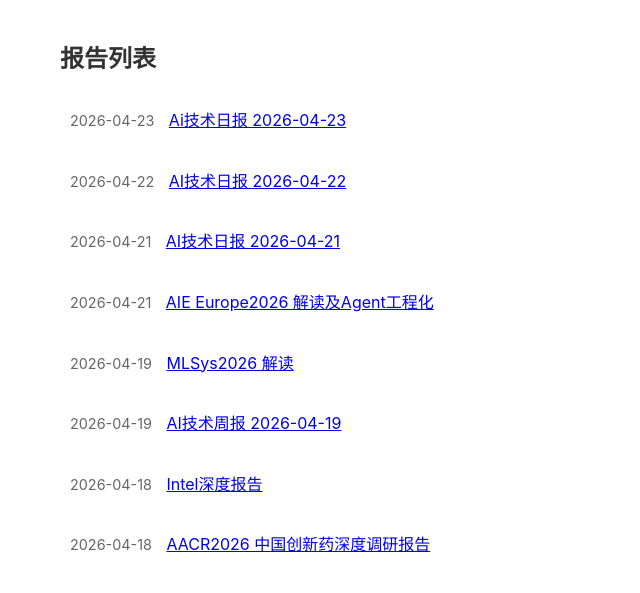
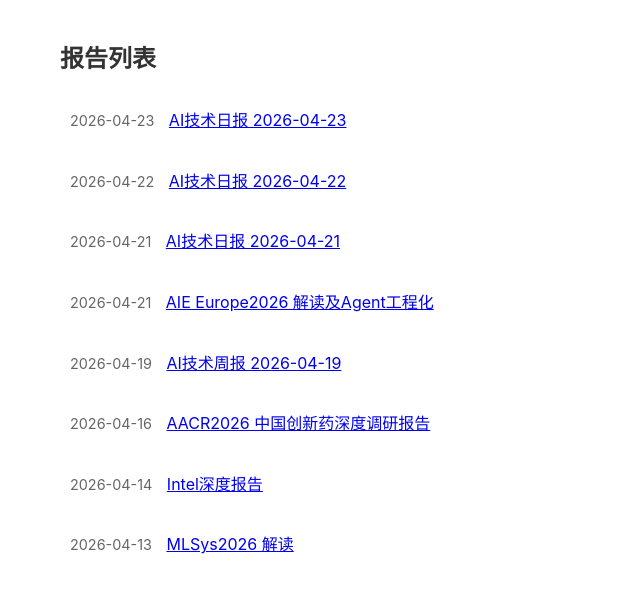
Before and after one commit to coodoing/reports, a Jekyll site: the page built from index.md, in a window 1280 px wide. Shown: the top 593 px of the page, without its empty margins (0-640 px from the left). Built offline with Jekyll 4.4.1, drawn with Linux system fonts in a browser that asks for light colours.

Commit message:
modify date

```diff
--- a/_posts/2026-04-18-aacr-2026-report.md
+++ b/_posts/2026-04-18-aacr-2026-report.md
@@ -1,7 +1,7 @@
 ---
 description: ""
 title: "AACR2026 中国创新药深度调研报告"
-date: 2026-04-18
+date: 2026-04-16
 layout: raw
 ---
 <html lang="zh-CN">
--- a/_posts/2026-04-18-intel-research-report-2026.md
+++ b/_posts/2026-04-18-intel-research-report-2026.md
@@ -1,7 +1,7 @@
 ---
 description: ""
 title: "Intel深度报告"
-date: 2026-04-18
+date: 2026-04-14
 layout: raw
 ---
 <html lang="zh-CN">
--- a/_posts/2026-04-19-mlsys2026-analysis.md
+++ b/_posts/2026-04-19-mlsys2026-analysis.md
@@ -1,7 +1,7 @@
 ---
 description: ""
 title: "MLSys2026 解读"
-date: 2026-04-19
+date: 2026-04-13
 layout: raw
 ---
 <html lang="zh-CN">
```
Also changed, not shown: _posts/2026-04-23-ai-daily-2026-04-23.md (+18 -18 lines).
